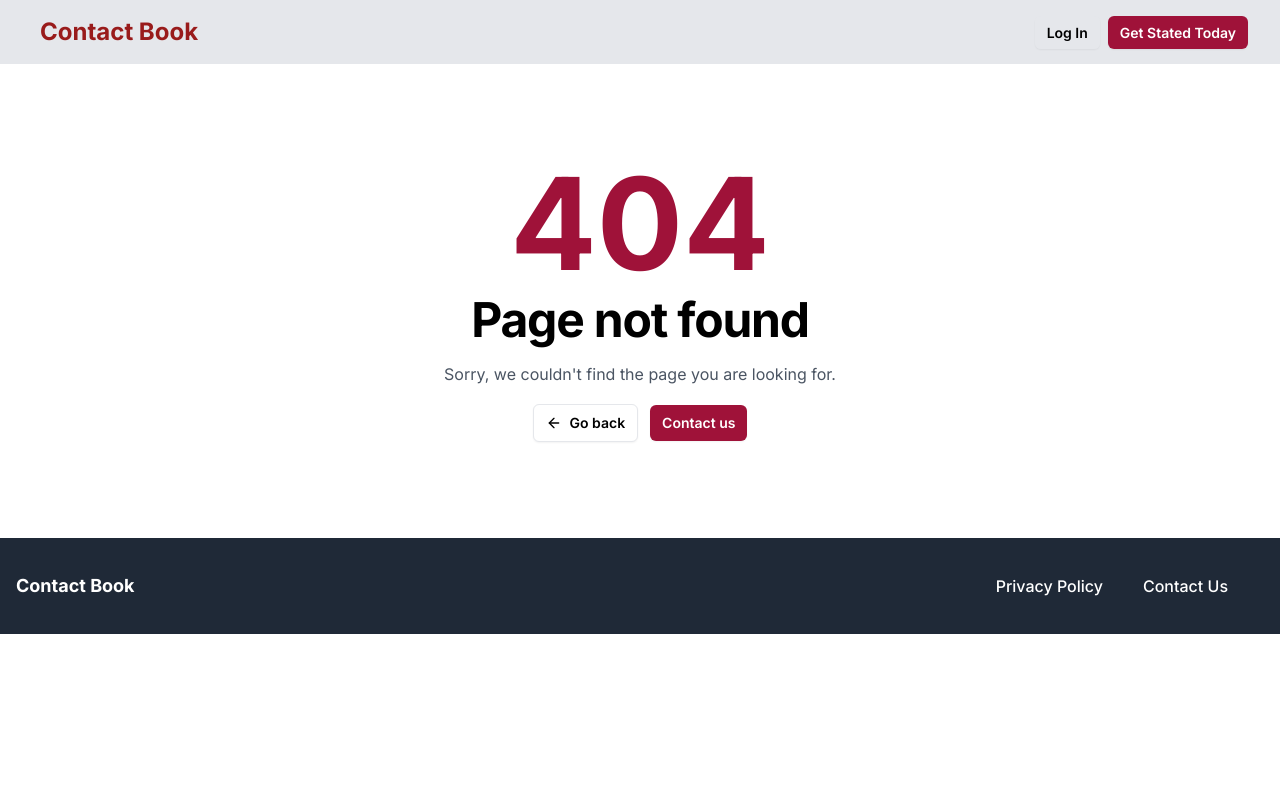
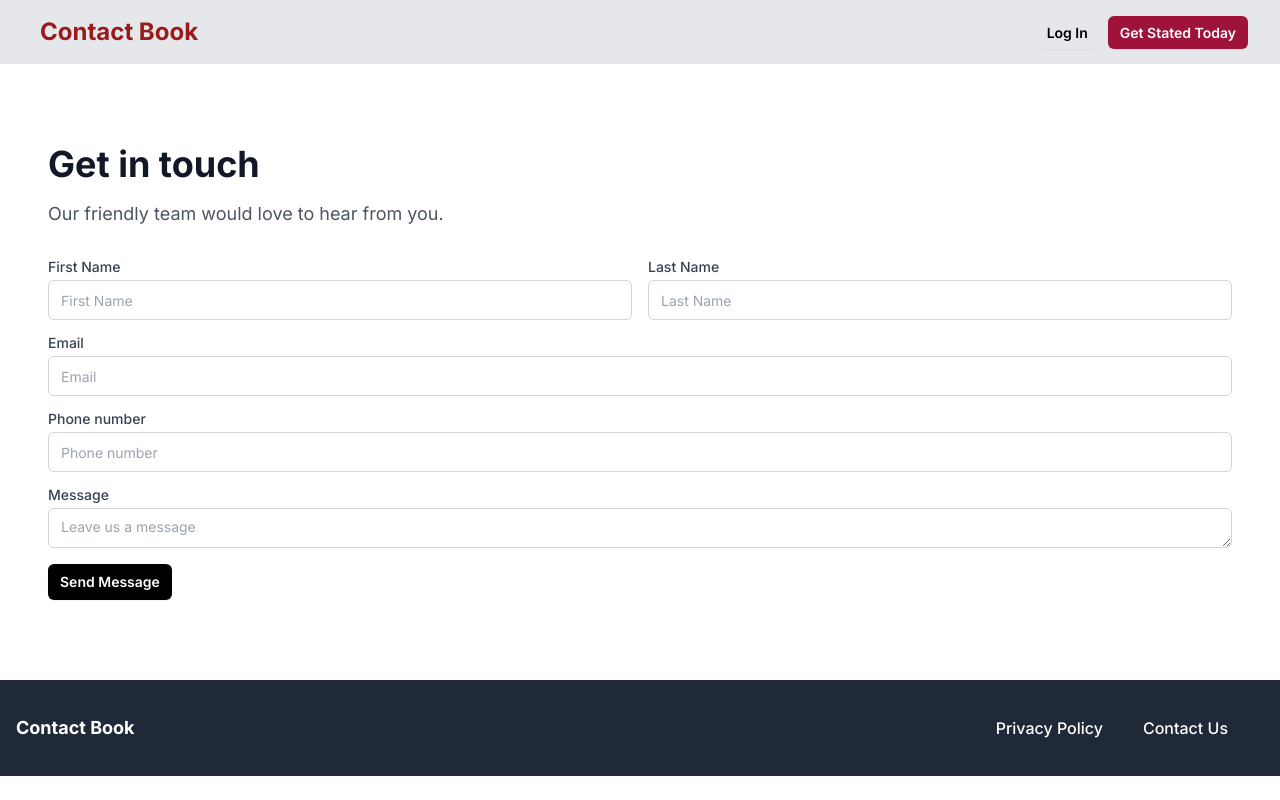
Before and after one commit to SurajKushwaha23/contact-book, a Next.js app: page /contact-us in a window 1280 px wide. Before the commit this address had no page. Built offline with nearby package versions, Linux system fonts and the light colour scheme.

Commit message:
add contact page

```diff
--- /dev/null
+++ b/src/app/(contact-book)/contact-us/page.js
@@ -0,0 +1,100 @@
+export default function ContactUs() {
+  return (
+    <>
+      <div className="mx-auto max-w-7xl py-16">
+        <div className="mx-auto  py-4">
+          {/* contact from */}
+
+          <div className="px-2 md:px-12">
+            <p className="text-2xl font-bold text-gray-900 md:text-4xl">
+              Get in touch
+            </p>
+            <p className="mt-4 text-lg text-gray-600">
+              Our friendly team would love to hear from you.
+            </p>
+            <form action="" className="mt-8 space-y-4">
+              <div className="grid w-full gap-y-4 md:gap-x-4 lg:grid-cols-2">
+                <div className="grid w-full  items-center gap-1.5">
+                  <label
+                    className="text-sm font-medium leading-none text-gray-700 peer-disabled:cursor-not-allowed peer-disabled:opacity-70"
+                    htmlFor="first_name"
+                  >
+                    First Name
+                  </label>
+                  <input
+                    className="flex h-10 w-full rounded-md border border-gray-300 bg-transparent px-3 py-2 text-sm placeholder:text-gray-400 focus:outline-none focus:ring-1 focus:ring-gray-400 focus:ring-offset-1 disabled:cursor-not-allowed disabled:opacity-50 dark:border-gray-700 dark:text-gray-50 dark:focus:ring-gray-400 dark:focus:ring-offset-gray-900"
+                    type="text"
+                    id="first_name"
+                    placeholder="First Name"
+                  />
+                </div>
+                <div className="grid w-full  items-center gap-1.5">
+                  <label
+                    className="text-sm font-medium leading-none text-gray-700 peer-disabled:cursor-not-allowed peer-disabled:opacity-70"
+                    htmlFor="last_name"
+                  >
+                    Last Name
+                  </label>
+                  <input
+                    className="flex h-10 w-full rounded-md border border-gray-300 bg-transparent px-3 py-2 text-sm placeholder:text-gray-400 focus:outline-none focus:ring-1 focus:ring-gray-400 focus:ring-offset-1 disabled:cursor-not-allowed disabled:opacity-50 dark:border-gray-700 dark:text-gray-50 dark:focus:ring-gray-400 dark:focus:ring-offset-gray-900"
+                    type="text"
+                    id="last_name"
+                    placeholder="Last Name"
+                  />
+                </div>
+              </div>
+              <div className="grid w-full  items-center gap-1.5">
+                <label
+                  className="text-sm font-medium leading-none text-gray-700 peer-disabled:cursor-not-allowed peer-disabled:opacity-70"
+                  htmlFor="email"
+                >
+                  Email
+                </label>
+                <input
+                  className="flex h-10 w-full rounded-md border border-gray-300 bg-transparent px-3 py-2 text-sm placeholder:text-gray-400 focus:outline-none focus:ring-1 focus:ring-gray-400 focus:ring-offset-1 disabled:cursor-not-allowed disabled:opacity-50 dark:border-gray-700 dark:text-gray-50 dark:focus:ring-gray-400 dark:focus:ring-offset-gray-900"
+                  type="text"
+                  id="email"
+                  placeholder="Email"
+                />
+              </div>
+              <div className="grid w-full  items-center gap-1.5">
+                <label
+                  className="text-sm font-medium leading-none text-gray-700 peer-disabled:cursor-not-allowed peer-disabled:opacity-70"
+                  htmlFor="phone_number"
+                >
+                  Phone number
+                </label>
+                <input
+                  className="flex h-10 w-full rounded-md border border-gray-300 bg-transparent px-3 py-2 text-sm placeholder:text-gray-400 focus:outline-none focus:ring-1 focus:ring-gray-400 focus:ring-offset-1 disabled:cursor-not-allowed disabled:opacity-50 dark:border-gray-700 dark:text-gray-50 dark:focus:ring-gray-400 dark:focus:ring-offset-gray-900"
+                  type="tel"
+                  id="phone_number"
+                  placeholder="Phone number"
+                />
+              </div>
+              <div className="grid w-full  items-center gap-1.5">
+                <label
+                  className="text-sm font-medium leading-none text-gray-700 peer-disabled:cursor-not-allowed peer-disabled:opacity-70"
+                  htmlFor="message"
+                >
+                  Message
+                </label>
+                <textarea
+                  className="flex h-10 w-full rounded-md border border-gray-300 bg-transparent px-3 py-2 text-sm placeholder:text-gray-400 focus:outline-none focus:ring-1 focus:ring-gray-400 focus:ring-offset-1 disabled:cursor-not-allowed disabled:opacity-50 dark:border-gray-700 dark:text-gray-50 dark:focus:ring-gray-400 dark:focus:ring-offset-gray-900"
+                  id="message"
+                  placeholder="Leave us a message"
+                  cols={3}
+                />
+              </div>
+              <button
+                type="button"
+                className=" rounded-md bg-black px-3 py-2 text-sm font-semibold text-white shadow-sm hover:bg-black/80 focus-visible:outline focus-visible:outline-2 focus-visible:outline-offset-2 focus-visible:outline-black"
+              >
+                Send Message
+              </button>
+            </form>
+          </div>
+        </div>
+      </div>
+    </>
+  );
+}
```
